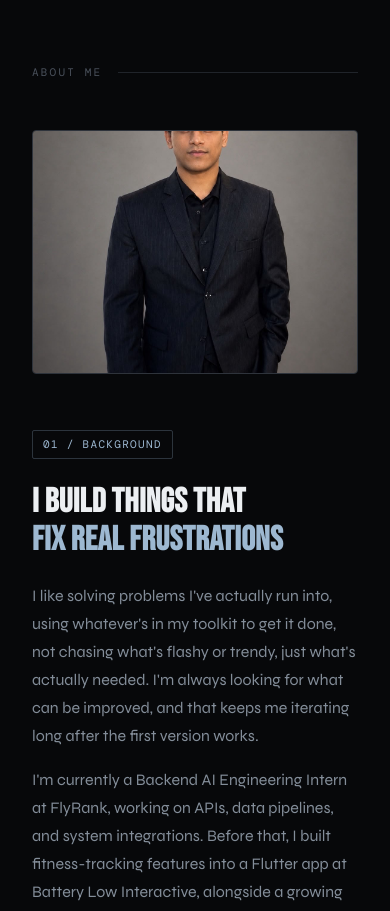
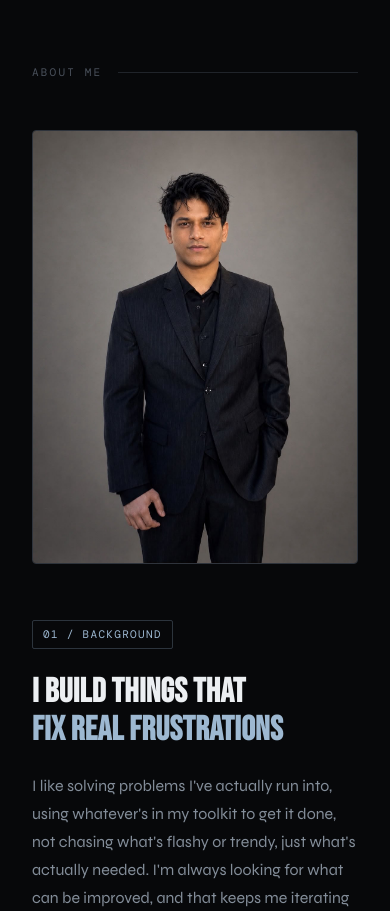
Before and after one commit to AdibOmi/Portfolio, a React (Vite) app: page / in a window 390 px wide. Shown: the part 900-1811 px from the top of the page. Built offline with nearby package versions, Linux system fonts and the light colour scheme; a web font is replaced by a local one.

Commit message:
Fixing responsiveness

```diff
--- a/src/components/About.module.css
+++ b/src/components/About.module.css
@@ -10,6 +10,7 @@
   width: 100%;
   aspect-ratio: 3/4;
   object-fit: cover;
+  object-position: center top;
   background: var(--bg3);
   border: 1px solid var(--border2);
   border-radius: 4px;
@@ -65,7 +66,6 @@
 @media (max-width: 900px) {
   .grid { grid-template-columns: 1fr; gap: 48px; }
   .meta { grid-template-columns: 1fr 1fr; }
-  .photo { aspect-ratio: 4/3; }
 }
 @media (max-width: 480px) {
   .meta { grid-template-columns: 1fr; gap: 16px; }
```
